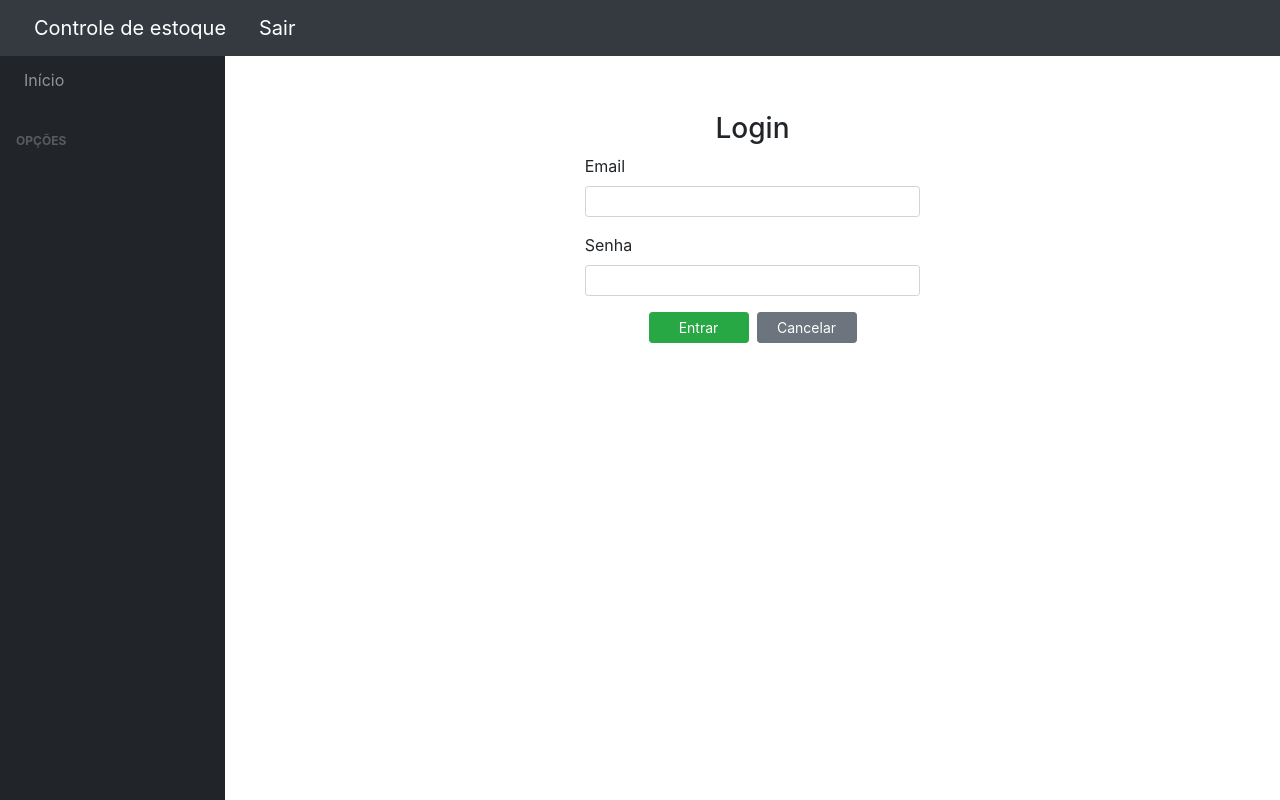
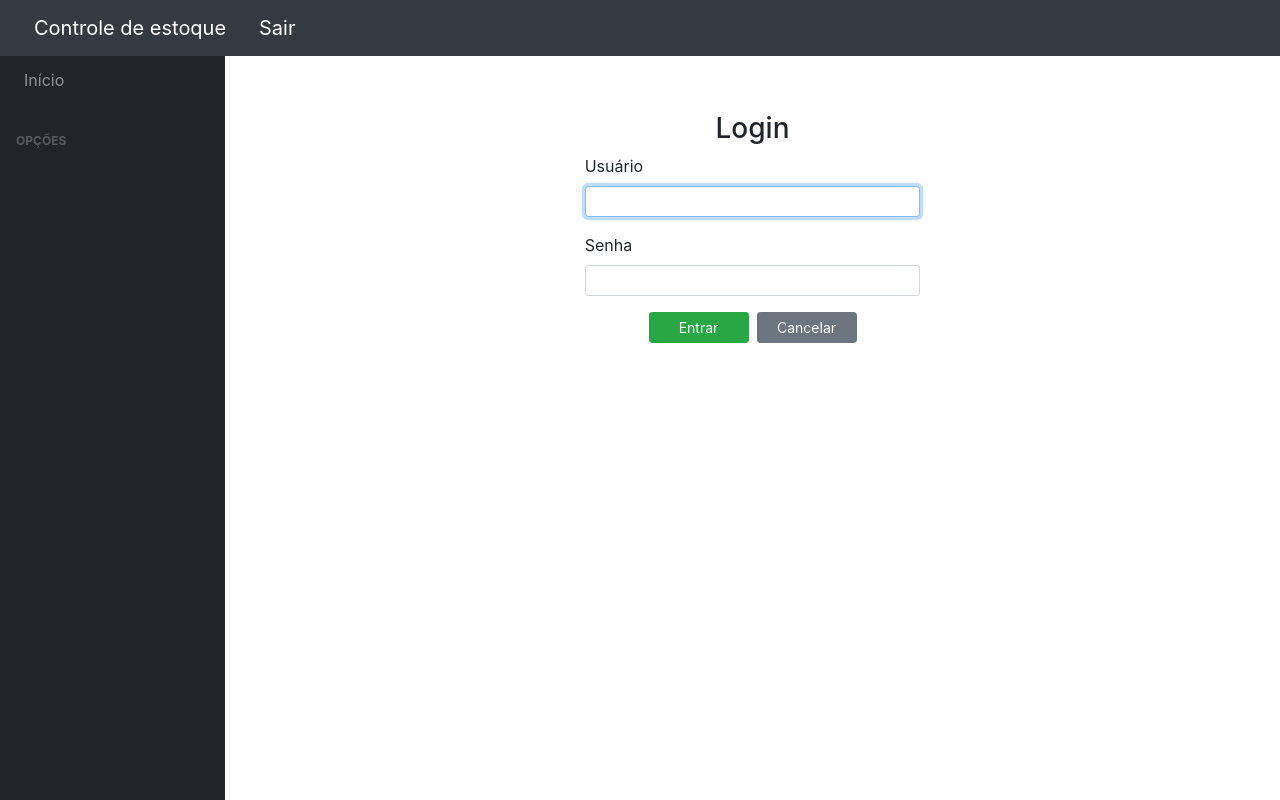
Before and after one commit to silveriomm/estoque_flask, a Flask app: page /login in a window 1280 px wide. Run offline with Flask 3, Linux system fonts and the light colour scheme; some libraries are stand-ins or nearby versions.

Commit message:
Add files via upload

```diff
--- a/models.py
+++ b/models.py
@@ -11,12 +11,12 @@ def get_user(user_id):
 class User(db.Model, UserMixin):
     id = db.Column(db.Integer, autoincrement=True, primary_key=True)
     name = db.Column(db.String(100), nullable=False, unique=True)
-    email = db.Column(db.String(130), nullable=False, unique=True)
+    username = db.Column(db.String(50), nullable=False, unique=True)
     password = db.Column(db.String(30), nullable=False)
 
-    def __init__(self, name, email, password):
+    def __init__(self, name, username, password):
         self.name=name
-        self.email=email
+        self.username=username
         self.password = generate_password_hash(password)
 
     def verify_password(self, password):
--- a/requirements.txt
+++ b/requirements.txt
@@ -5,7 +5,6 @@ Flask==2.3.3
 Flask-Login==0.6.2
 Flask-SQLAlchemy==3.1.1
 greenlet==2.0.2
-gunicorn==21.2.0
 itsdangerous==2.1.2
 Jinja2==3.1.2
 MarkupSafe==2.1.3
--- a/routes.py
+++ b/routes.py
@@ -3,7 +3,7 @@
 #####################################################################
 
 from flask import render_template, redirect, request, url_for, flash
-from flask_login import login_user, logout_user, current_user
+from flask_login import login_user, logout_user, current_user, login_required
 from app import app, db
 from models import User, Category, Brand, Employee, Company, Product, generate_password_hash
 
@@ -19,17 +19,19 @@ def home():
 #---------------------------------------------------------------------------
 
 @app.route('/users', methods=['GET'])
+@login_required
 def users():
     users = User.query.all()
     return render_template('users.html', users=users)
+
 
 @app.route('/user', methods=['GET', 'POST'])
 def user():
     if request.method == 'POST':
         name = request.form['name']
-        email = request.form['email']
+        username = request.form['username']
         password = request.form['password']
-        user = User(name, email, password)
+        user = User(name, username, password)
         try:
             db.session.add(user)
             db.session.commit()
@@ -42,16 +44,17 @@ def user():
         except:
             db.session.rollback()
             if current_user.is_authenticated:
-                flash('Email ou usuário já cadastrado!','alert alert-danger')
+                flash('Nome ou usuário já cadastrado!','alert alert-danger')
                 return redirect(url_for('user'))
             else:
-                flash('Email ou usuário já cadastrado!','alert alert-danger')
+                flash('Nome ou usuário já cadastrado!','alert alert-danger')
                 return redirect(url_for('login'))
 
     return render_template('user.html')
 
 
 @app.route('/user_view/<int:user_id>', methods=['GET'])
+@login_required
 def user_view(user_id):
     user = User.query.get_or_404(user_id)
     if request.method == 'GET':
@@ -59,6 +62,7 @@ def user_view(user_id):
 
 
 @app.route('/user_edit/<int:user_id>', methods=['GET', 'POST'])
+@login_required
 def user_edit(user_id):
     user = User.query.get_or_404(user_id)
     if request.method == 'GET':
@@ -66,7 +70,7 @@ def user_edit(user_id):
 
     if request.method == 'POST':
         user.name = request.form['name']
-        user.email = request.form['email']
+        user.username = request.form['username']
         user.password = generate_password_hash(request.form['password'])
         try:
             db.session.commit()
@@ -80,6 +84,7 @@ def user_edit(user_id):
         return render_template('user_edit.html', user=user)
 
 @app.route('/user_delete/<int:user_id>', methods=['GET'])
+@login_required
 def user_delete(user_id):
     user = User.query.get_or_404(user_id)
     if request.method == 'GET':
@@ -99,6 +104,7 @@ def user_delete(user_id):
 #---------------------------------------------------------------------------
 
 @app.route('/company', methods=['GET', 'POST'])
+@login_required
 def company():
     if request.method == 'POST':
         company_reason = request.form['company_reason']
@@ -125,6 +131,7 @@ def company():
 
 
 @app.route('/company_view')
+@login_required
 def company_view():
     if Company.query.count() <= 0:
         return redirect(url_for('company'))
@@ -134,6 +141,7 @@ def company_view():
 
 
 @app.route('/company_edit/<int:company_id>', methods=['GET', 'POST'])
+@login_required
 def company_edit(company_id):
     company = Company.query.first()
     if request.method == 'GET':
@@ -158,6 +166,7 @@ def company_edit(company_id):
 
 
 @app.route('/company_delete/<int:company_id>', methods=['GET'])
+@login_required
 def company_delete(company_id):
     company = Company.query.get_or_404(company_id)
     if request.method == 'GET':
@@ -178,12 +187,14 @@ def company_delete(company_id):
 
 
 @app.route('/employees', methods=['GET'])
+@login_required
 def employees():
     employees = Employee.query.all()
     return render_template('employees.html', employees=employees)
 
 
 @app.route('/employee_view/<int:employee_id>', methods=['GET'])
+@login_required
 def employee_view(employee_id):
     employee = Employee.query.get_or_404(employee_id)
     if request.method == 'GET':
@@ -191,6 +202,7 @@ def employee_view(employee_id):
 
 
 @app.route('/employee', methods=['GET', 'POST'])
+@login_required
 def employee():
     if request.method == 'POST':
         name = request.form['name']
@@ -209,6 +221,7 @@ def employee():
     return render_template('employee.html')
 
 @app.route('/employee_edit/<int:employee_id>', methods=['GET', 'POST'])
+@login_required
 def employee_edit(employee_id):
     employee = Employee.query.get_or_404(employee_id)
     if request.method == 'GET':
@@ -231,6 +244,7 @@ def employee_edit(employee_id):
 
 
 @app.route('/employee_delete/<int:employee_id>', methods=['GET'])
+@login_required
 def employee_delete(employee_id):
     employee = Employee.query.get_or_404(employee_id)
     if request.method == 'GET':
@@ -252,12 +266,14 @@ def employee_delete(employee_id):
 #-----------------------------------------------------------------------
 
 @app.route('/categories', methods=['GET'])
+@login_required
 def categories():
     categories = Category.query.all()
     return render_template('categories.html', categories=categories)
 
 
 @app.route('/category_view/<int:category_id>', methods=['GET'])
+@login_required
 def category_view(category_id):
     category = Category.query.get_or_404(category_id)
     if request.method == 'GET':
@@ -265,6 +281,7 @@ def category_view(category_id):
 
 
 @app.route('/category', methods=['GET', 'POST'])
+@login_required
 def category():
     if request.method == 'POST':
         name = request.form['name']
@@ -283,6 +300,7 @@ def category():
 
 
 @app.route('/category_edit/<int:category_id>', methods=['GET', 'POST'])
+@login_required
 def category_edit(category_id):
     category = Category.query.get_or_404(category_id)
     if request.method == 'POST':
@@ -300,6 +318,7 @@ def category_edit(category_id):
 
 
 @app.route('/category_delete/<int:category_id>', methods=['GET', 'POST'])
+@login_required
 def category_delete(category_id):
     catgories = Category.query.all()
     category = Category.query.get_or_404(category_id)
@@ -319,11 +338,13 @@ def category_delete(category_id):
 # ----------------------------------------------------------------------
 
 @app.route('/brands', methods=['GET'])
+@login_required
 def brands():
     brands = Brand.query.all()
     return render_template('brands.html', brands=brands)
 
 @app.route('/brand', methods=['GET', 'POST'])
+@login_required
 def brand():
     if request.method == 'POST':
         name = request.form['name']
@@ -341,6 +362,7 @@ def brand():
 
 
 @app.route('/brand_view/<int:brand_id>', methods=['GET'])
+@login_required
 def brand_view(brand_id):
     brand = Brand.query.get_or_404(brand_id)
     if request.method == 'GET':
@@ -348,6 +370,7 @@ def brand_view(brand_id):
 
 
 @app.route('/brand_edit/<int:brand_id>', methods=['GET', 'POST'])
+@login_required
 def brand_edit(brand_id):
     brand = Brand.query.get_or_404(brand_id)
     if request.method == 'POST':
@@ -365,6 +388,7 @@ def brand_edit(brand_id):
 
 
 @app.route('/brand_delete/<int:brand_id>', methods=['GET', 'POST'])
+@login_required
 def brand_delete(brand_id):
     brands = Brand.query.all()
     brand = Brand.query.get_or_404(brand_id)
@@ -386,12 +410,14 @@ def brand_delete(brand_id):
 # ----------------------------------------------------------------------
 
 @app.route('/products', methods=['GET'])
+@login_required
 def products():
     products = Product.query.all()
     return render_template('products.html', products=products)
 
 
 @app.route('/product_view/<int:product_id>', methods=['GET'])
+@login_required
 def product_view(product_id):
     product = Product.query.get_or_404(product_id)
     if request.method == 'GET':
@@ -399,6 +425,7 @@ def product_view(product_id):
 
 
 @app.route('/product', methods=['GET', 'POST'])
+@login_required
 def product():
     categories = Category.query.all()
     brands = Brand.query.all()
@@ -426,6 +453,7 @@ def product():
 
 
 @app.route('/product_edit/<int:product_id>', methods=['GET', 'POST'])
+@login_required
 def product_edit(product_id):
     categories = Category.query.all()
     brands = Brand.query.all()
@@ -455,6 +483,7 @@ def product_edit(product_id):
 
 
 @app.route('/product_delete/<int:product_id>', methods=['GET', 'POST'])
+@login_required
 def product_delete(product_id):
     categories = Category.query.all()
     brands = Brand.query.all()
@@ -480,11 +509,11 @@ def product_delete(product_id):
 @app.route('/login', methods=['GET', 'POST'])
 def login():
     if request.method == 'POST':
-        email = request.form['email']
+        username = request.form['username']
         pwd = request.form['password']
-        user = User.query.filter_by(email=email).first()
+        user = User.query.filter_by(username=username).first()
         if not user or not user.verify_password(pwd):
-            flash('Email ou senha inválidos! Verifique se estão corretos e tente novamente.', 'alert alert-danger')
+            flash('Usuário ou senha inválidos! Verifique se estão corretos e tente novamente.', 'alert alert-danger')
             return redirect(url_for('login'))
         login_user(user)
         return redirect(url_for('home'))
--- a/templates/login.html
+++ b/templates/login.html
@@ -15,8 +15,8 @@
 <h3 class="text-center"><i class="fas fa-unlock-alt"></i> Login</h3>
 <form method="post">
   <div class="form-group">
-    <label>Email</label>
-    <input type="email" name="email" class="form-control form-control-sm" autocomplete="off">
+    <label>Usuário</label>
+    <input type="text" name="username" class="form-control form-control-sm" autocomplete="off" autofocus>
   </div>
   <div class="form-group">
     <label>Senha</label>
--- a/templates/user.html
+++ b/templates/user.html
@@ -19,8 +19,8 @@
     <input type="text" name="name" class="form-control form-control-sm" autocomplete="off" autofocus required>
   </div>
   <div class="form-group">
-    <label>Email</label>
-    <input type="email" name="email" class="form-control form-control-sm" autocomplete="off" required>
+    <label>Usuário</label>
+    <input type="text" name="username" class="form-control form-control-sm" autocomplete="off" required>
   </div>
   <div class="form-group">
     <label>Senha</label>
--- a/templates/user_edit.html
+++ b/templates/user_edit.html
@@ -19,8 +19,8 @@
     <input type="text" name="name" value="{{ user.name  }}" class="form-control form-control-sm" autocomplete="off">
   </div>
   <div class="form-group">
-    <label>Email</label>
-    <input type="email" name="email" value="{{ user.email  }}" class="form-control form-control-sm" autocomplete="off">
+    <label>Usuário</label>
+    <input type="text" name="username" value="{{ user.username  }}" class="form-control form-control-sm" autocomplete="off">
   </div>
   <div class="form-group">
     <label>Senha</label>
--- a/templates/user_view.html
+++ b/templates/user_view.html
@@ -14,8 +14,8 @@
           <td class="text-left"><strong>{{user.name}}</strong></td>
         </tr>
         <tr>
-          <td class="text-right">Email:</td>
-          <td class="text-left"><strong>{{user.email}}</strong></td>
+          <td class="text-right">Usuário:</td>
+          <td class="text-left"><strong>{{user.username}}</strong></td>
         </tr>
         <tr>
           <td class="text-right">Senha:</td>
--- a/templates/users.html
+++ b/templates/users.html
@@ -22,7 +22,7 @@
                 <tr>
                     <th>ID</th>
                     <th>Nome</th>
-                    <th>Email</th>
+                    <th>Usuário</th>
                     <th></th>
                     <th></th>
                     <th></th>
@@ -33,7 +33,7 @@
                     {% for user in users %}
                     <td>{{ user.id  }}</td>
                     <td>{{ user.name  }}</td>
-                    <td>{{ user.email  }}</td>
+                    <td>{{ user.username  }}</td>
                     <td class="text-center">
                         <a href="{{ url_for('user_view', user_id=user.id)  }}" style="color:green;"><i class="fas fa-eye"></i></a>
                     </td>
```
